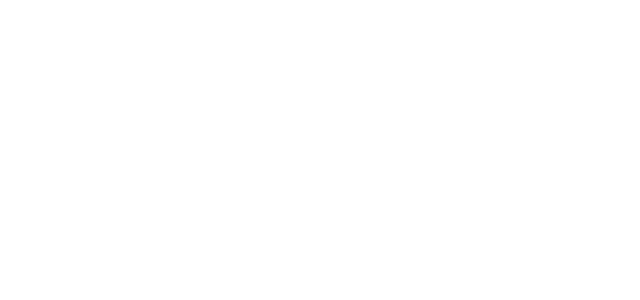
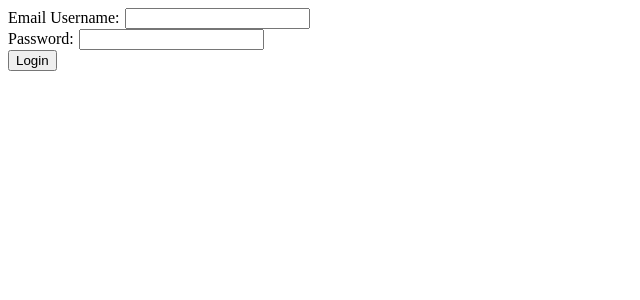
Before and after one commit to 2202-Grace-Shopper/2202-Capstone-Project, a React (Create React App) app: page /login in a window 1280 px wide. Shown: the top 300 px of the page, without its empty margins (0-640 px from the left). Built offline with nearby package versions, Linux system fonts and the light colour scheme.

Commit message:
worked on allproductview and update the router for my file

```diff
--- a/src/App.js
+++ b/src/App.js
@@ -9,7 +9,7 @@ import {
   Redirect,
 } from "react-router-dom";
 import { useAuth } from "./custom-hooks";
-import { AllProductViews, Cart } from "./components";
+import { LoginOrRegister, AllProductViews, Cart } from "./components";
 /*
 //mV
 import { LoginOrRegister, AllProductViews } from "./components";
@@ -31,8 +31,8 @@ function App() {
 
             {/* <Route path="/productdetail" component={ProductDetail} /> */}
             <Route path="/Cart" component={Cart} />
-            {/*Route path="/login" component={LoginOrRegister} />*/}
-            {/*<Route path="/register" component={LoginOrRegister} />*/}
+            <Route path="/login" component={LoginOrRegister} />
+            <Route path="/register" component={LoginOrRegister} />
           </>
         )}
 
--- a/src/components/AllProductViews.js
+++ b/src/components/AllProductViews.js
@@ -97,12 +97,14 @@ export default function AllProductViews() {
     <section>
       {products &&
         products.map((product) => {
-          const { id, name, description } = product;
+          const { id, name, price, description } = product;
 
           return (
             <div className="editProductLink" key={id}>
               <h3>{name}</h3>
+              <p>{price}</p>
               <p>{description}</p>
+              <button onClick={handleSubmit}>Add to Cart</button>
             </div>
           );
         })}
--- a/src/components/index.js
+++ b/src/components/index.js
@@ -1,5 +1,5 @@
 //export { default as App } from "./App";
 export { default as Cart } from "./Cart";
 export { default as AllProductViews } from "./AllProductViews";
-//export { default as LoginOrRegister } from "./LoginOrRegister";
-//export { default as SingleProductView } from "./SingleProductView";
+export { default as LoginOrRegister } from "./LoginOrRegister";
+export { default as SingleProductView } from "./SingleProductView";
```
